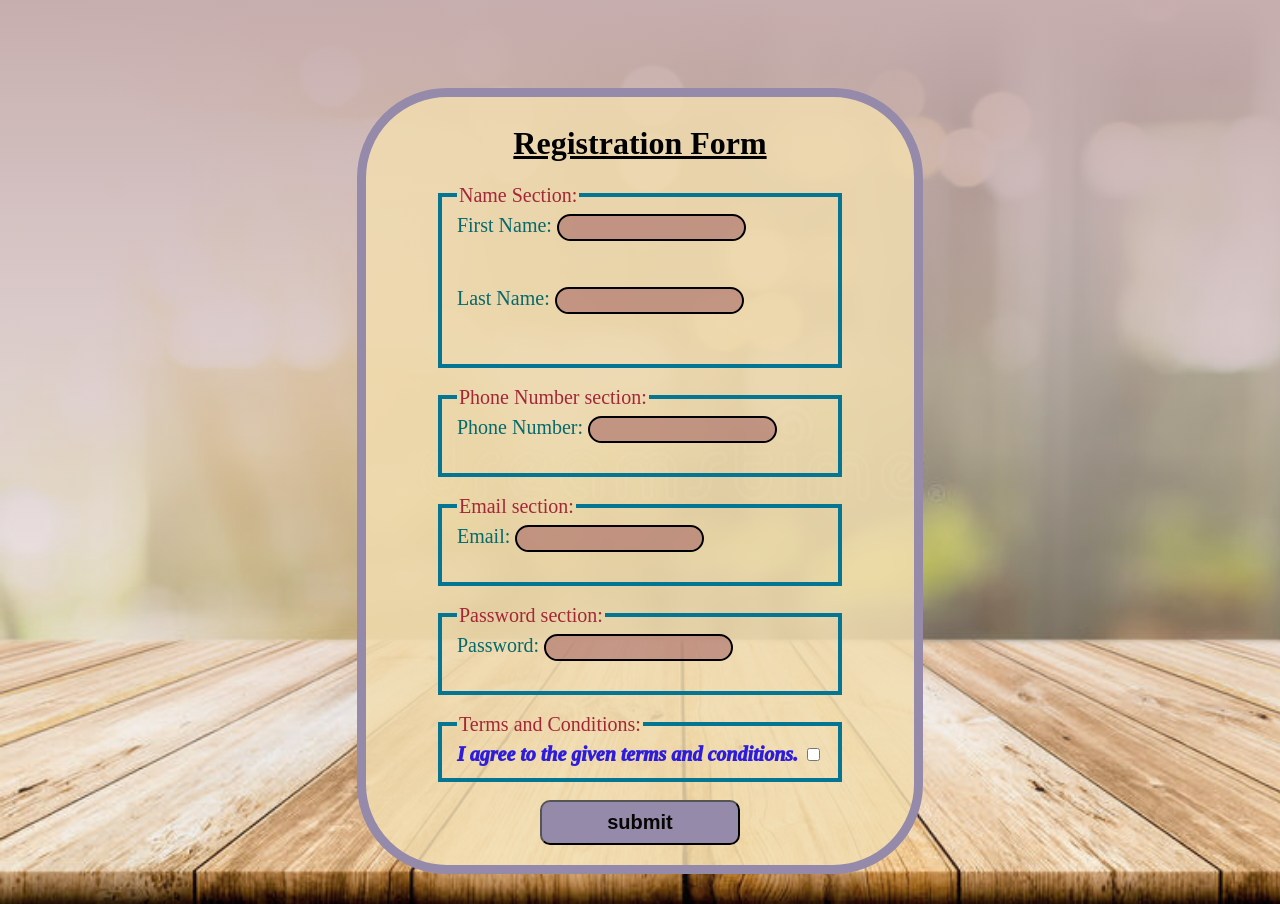
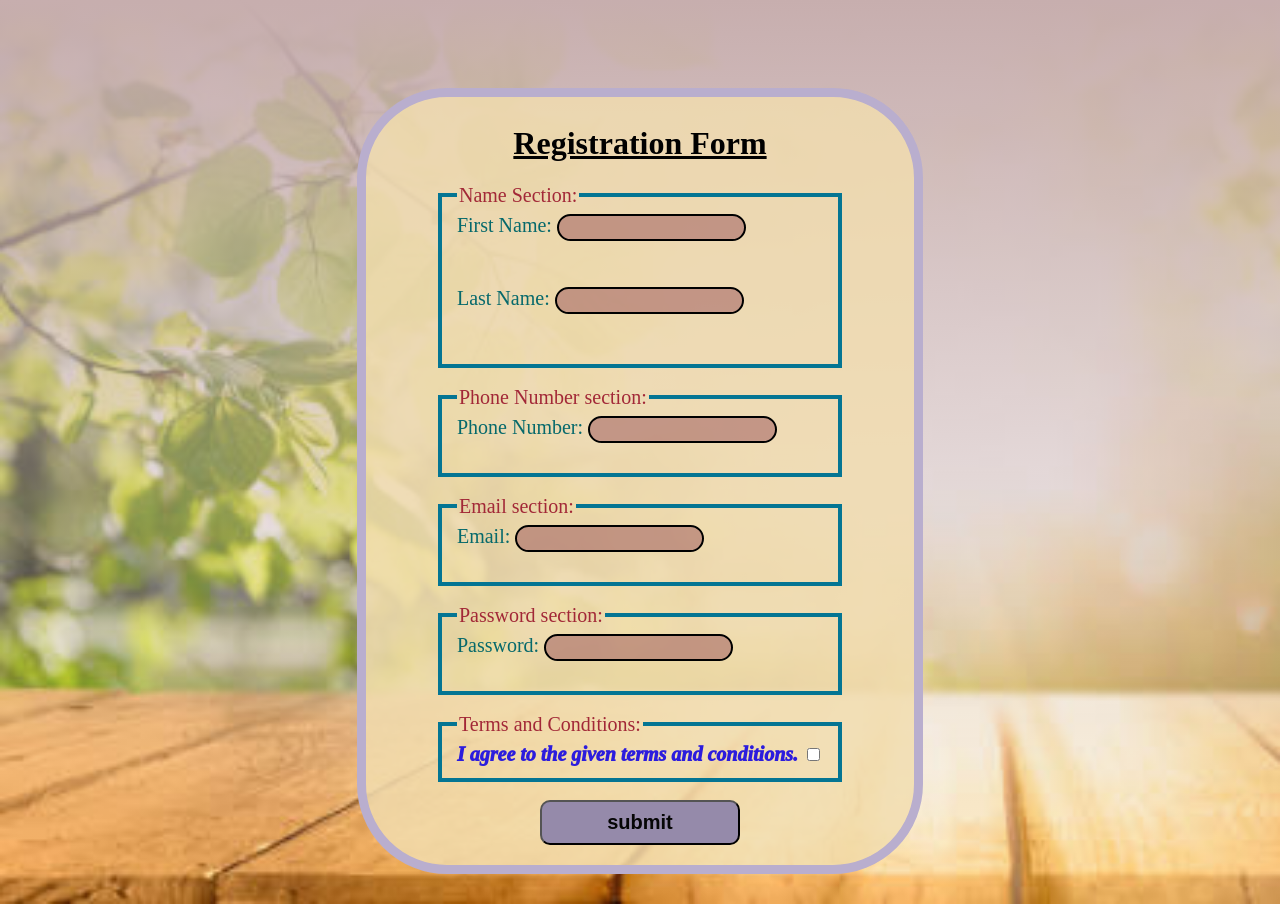
Before and after one commit to JagratiSharma16/Assignment-9-training, a plain HTML site: page index.html in a window 1280 px wide. Drawn offline with nearby package versions, Linux system fonts and the light colour scheme.

Commit message:
Assignment-09

```diff
--- a/style.css
+++ b/style.css
@@ -1,5 +1,5 @@
 body {
-    background: linear-gradient(rgb(199, 174, 174), rgba(0, 0, 0, 0.0)),url(wood2.jpg);
+    background: linear-gradient(rgb(199, 174, 174), rgba(0, 0, 0, 0.0)),url(wood4.jpg);
     background-repeat: no-repeat;
     background-size: cover;
 }
@@ -22,7 +22,7 @@ main {
 
 .form {
     margin-top: 80px;
-    border: 9px solid #958aaa;
+    border: 9px solid #b9aece;
     padding: 7px 70px 20px 70px;
     background-color: #f2ddb0d3;
     border-radius: 90px;
```
